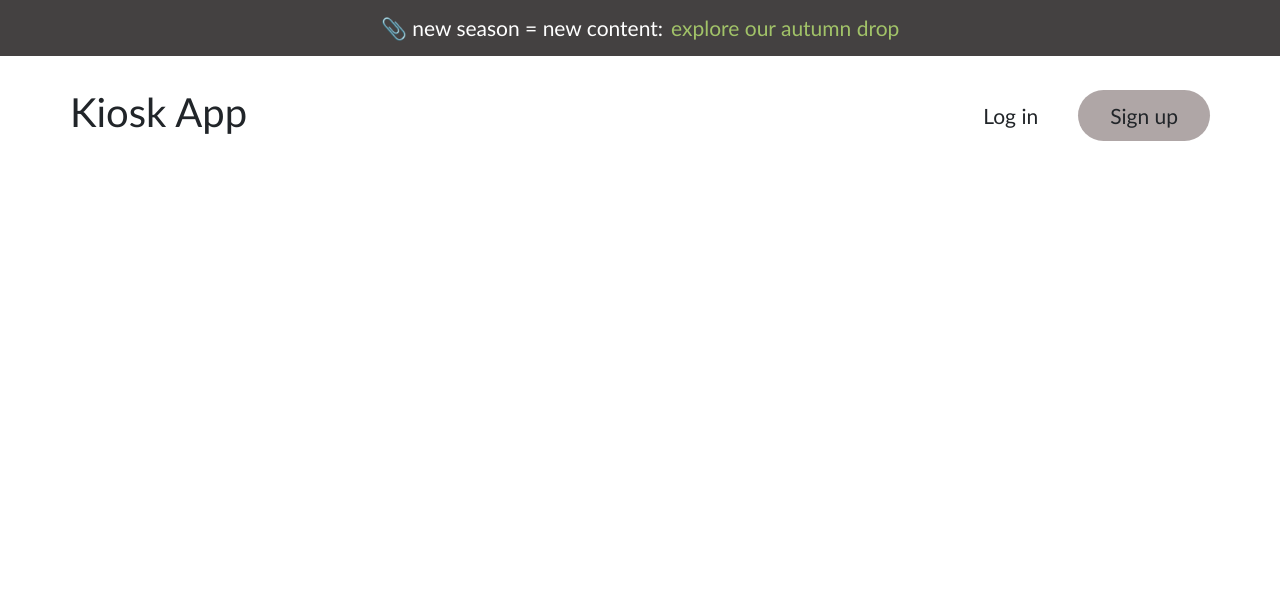
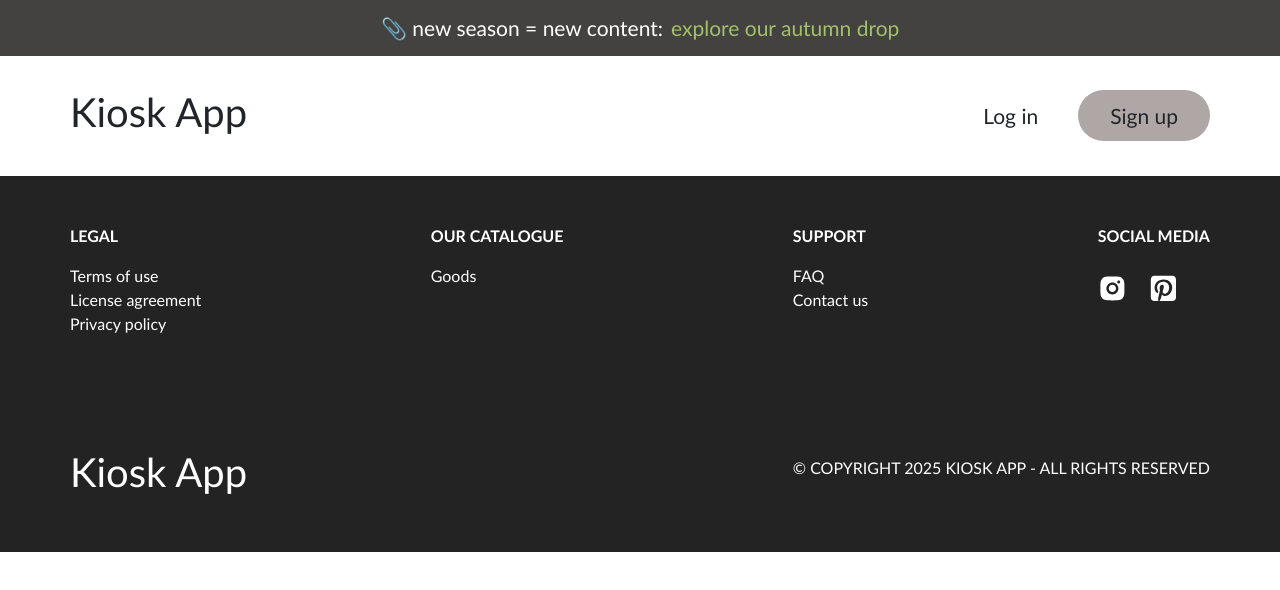
Before and after one commit to podanenko826/kiosk-app, a Next.js app: page / in a window 1280 px wide. Shown: the top 590 px of the page. Built offline with nearby package versions, Linux system fonts and the light colour scheme.

Commit message:
Build Footer

```diff
--- a/src/app/layout.tsx
+++ b/src/app/layout.tsx
@@ -4,6 +4,7 @@
 
 import  "bootstrap/dist/css/bootstrap.min.css"
 import PromoBar from "@/components/PromoBar";
+import Footer from "@/components/Footer";
 
 const geistSans = Geist({
   variable: "--font-geist-sans",
@@ -30,6 +31,7 @@
       <body className={`${geistSans.variable} ${geistMono.variable}`}>
         <PromoBar />
         {children}
+        <Footer />
       </body>
     </html>
   );
--- /dev/null
+++ b/src/components/Footer.module.css
@@ -0,0 +1,39 @@
+#footer {
+    background-color: rgb(35, 35, 35);
+    color: white;
+}
+
+#footer > div {
+    padding: 3rem 0;
+}
+
+#footerTop {
+    display: flex;
+
+    justify-content: space-between;
+}
+
+#socialLinks {
+    display: flex;
+    gap: 1.4rem;
+
+    font-size: 1.8rem;
+}
+
+#footerBottom {
+    display: flex;
+
+    justify-content: space-between;
+    align-items: center;
+}
+
+#footerBottom > p {
+    font-size: 1rem;
+    text-align: center;
+}
+
+@media (min-width: 768px) {
+    #footerBottom > p {
+        font-size: 1rem;
+    }
+}
--- /dev/null
+++ b/src/components/Footer.tsx
@@ -0,0 +1,94 @@
+import React from 'react'
+
+import { RiInstagramFill } from "react-icons/ri";
+import { FaSquarePinterest } from "react-icons/fa6";
+
+import styles from './Footer.module.css'
+
+import Link from 'next/link'
+
+const Footer = () => {
+  return (
+    <footer className='container-fluid' id={styles.footer}>
+        <div className='container' id={styles.footerTop}>
+            <ul>
+                <p><strong>LEGAL</strong></p>
+                <li>
+                    <Link href={''}>Terms of use</Link>
+                </li>
+                <li>
+                    <Link href={''}>License agreement</Link>
+                </li>
+                <li>
+                    <Link href={''}>Privacy policy</Link>
+                </li>
+            </ul>
+
+            <ul className='d-none d-md-block'>
+                <p><strong>OUR CATALOGUE</strong></p>
+                <li>
+                    <Link href={''}>Goods</Link>
+                </li>
+            </ul>
+
+            <ul>
+                <p><strong>SUPPORT</strong></p>
+                <li>
+                    <Link href={''}>FAQ</Link>
+                </li>
+                <li>
+                    <Link href={''}>Contact us</Link>
+                </li>
+            </ul>
+
+            <ul className='d-none d-md-block'>
+                <p><strong>SOCIAL MEDIA</strong></p>
+                <div>
+                    <ul id={styles.socialLinks}>
+                        <li>
+                            <div id={styles.socialLinkBtn} role='button'>
+                                <RiInstagramFill />
+                            </div>
+                        </li>
+                        <li>
+                            <div id={styles.socialLinkBtn} role='button'>
+                                <FaSquarePinterest />
+                            </div>
+                        </li>
+                    </ul>
+                </div>
+            </ul>
+        </div>
+        <div className='container d-md-none'>
+            <ul>
+                <p><strong>SOCIAL MEDIA</strong></p>
+                <div>
+                    <ul id={styles.socialLinks}>
+                        <li>
+                            <div id={styles.socialLinkBtn} role='button'>
+                                <RiInstagramFill />
+                            </div>
+                        </li>
+                        <li>
+                            <div id={styles.socialLinkBtn} role='button'>
+                                <FaSquarePinterest />
+                            </div>
+                        </li>
+                    </ul>
+                </div>
+            </ul>
+        </div>
+        <div className='container' id={styles.footerBottom}>
+            <Link className='d-none d-md-block' href={'/'}>
+                <div role='button' id={styles.mobileLogo}>
+                    <h1>Kiosk App</h1>
+                </div>
+            </Link>
+
+            <p>© COPYRIGHT 2025 KIOSK APP - ALL RIGHTS RESERVED</p>
+        </div>
+    </footer>
+  )
+}
+
+export default Footer
```
